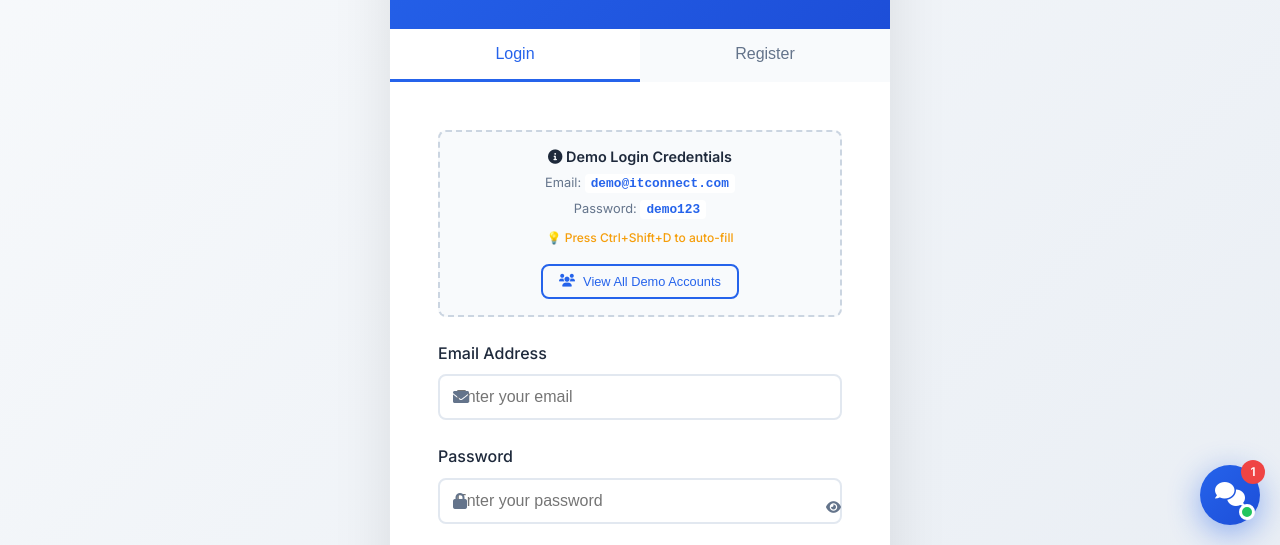
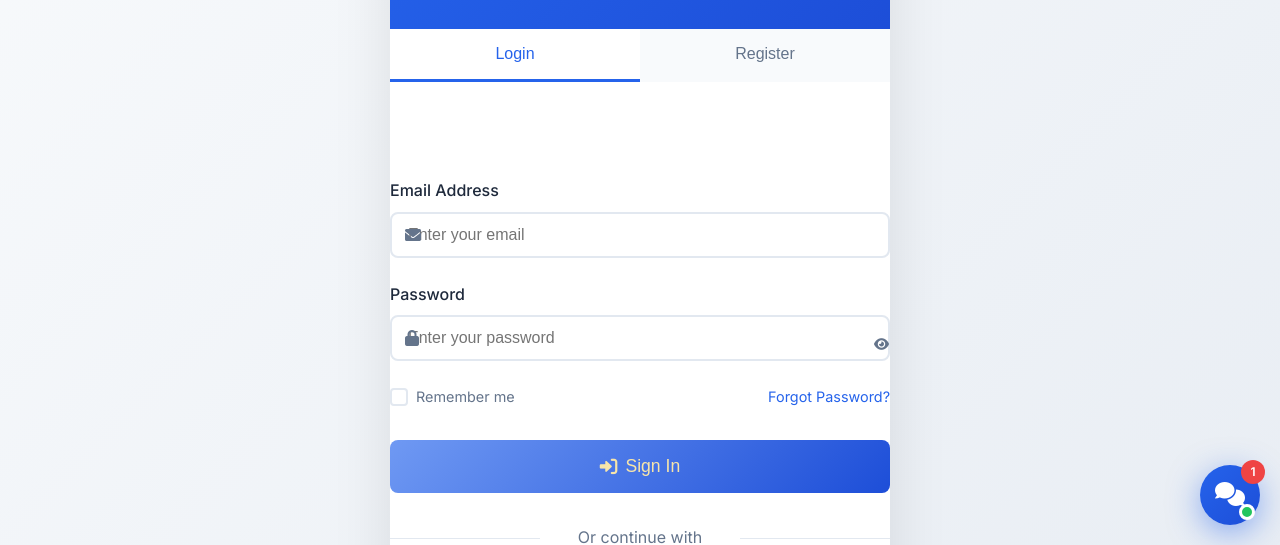
Before and after one commit to Sriramtlsp/itconnect.com, a plain HTML site: page login.html in a window 1280 px wide. Shown: the part 255-800 px from the top of the page. Drawn offline with Linux system fonts and the light colour scheme.

Commit message:
Update login.html

```diff
--- a/login.html
+++ b/login.html
@@ -72,15 +72,7 @@
 
                 <!-- Login Form -->
                 <div class="tab-content active" id="login">
-                    <!-- Demo Credentials Helper -->
-                    <div class="demo-credentials">
-                        <h4><i class="fas fa-info-circle"></i> Demo Login Credentials</h4>
-                        <p>Email: <code>demo@itconnect.com</code></p>
-                        <p>Password: <code>demo123</code></p>
-                        <p class="shortcut">💡 Press Ctrl+Shift+D to auto-fill</p>
-                        <button type="button" class="btn btn-outline btn-sm" onclick="showAllDemoCredentials()">
-                            <i class="fas fa-users"></i> View All Demo Accounts
-                        </button>
+
                     </div>
 
                     <form class="login-form" id="loginForm">
```
